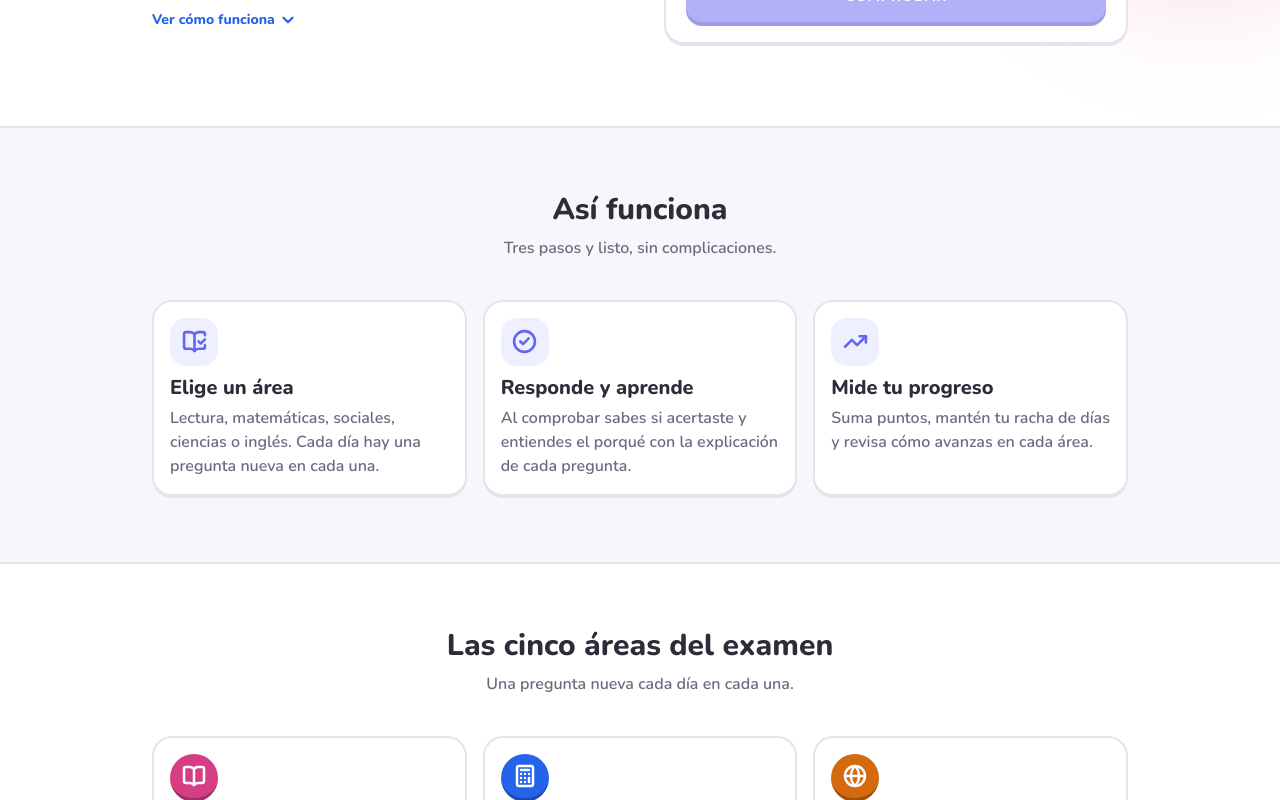
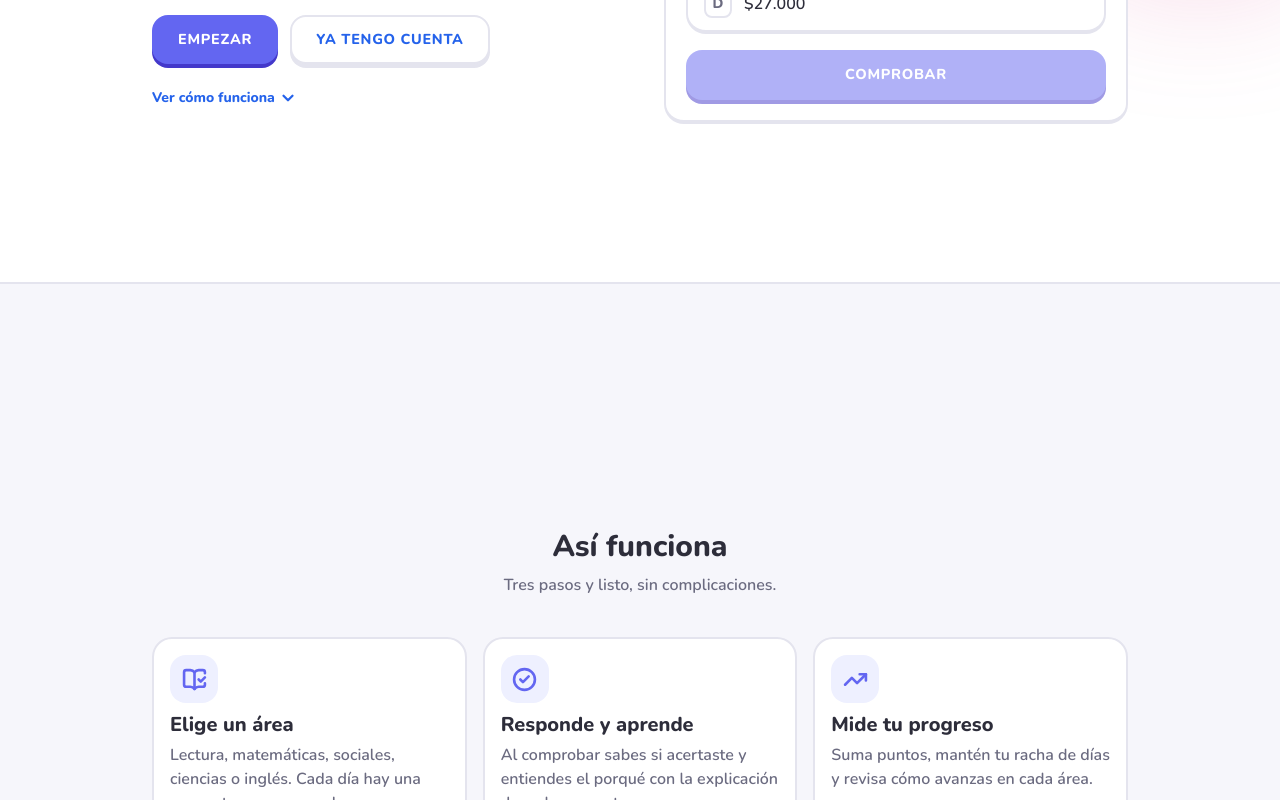
Before and after one commit to fsadriann/guanentino, a Next.js app: page / in a window 1280 px wide. Shown: the part 580-1380 px from the top of the page. Built offline with nearby package versions, Linux system fonts and the light colour scheme; no server answers.

Commit message:
fix: restaurar altura de secciones en landing

```diff
--- a/app/globals.css
+++ b/app/globals.css
@@ -160,6 +160,21 @@
 }
 
 @layer components {
+  .landing-seccion {
+    display: flex;
+    flex-direction: column;
+    justify-content: center;
+    min-height: 100svh;
+    isolation: isolate;
+  }
+
+  .landing-card {
+    display: flex;
+    flex-direction: column;
+    align-items: flex-start;
+    padding: 1rem;
+  }
+
   .boton {
     --c: var(--b-primario);
     --co: var(--b-primario-sombra);
```
